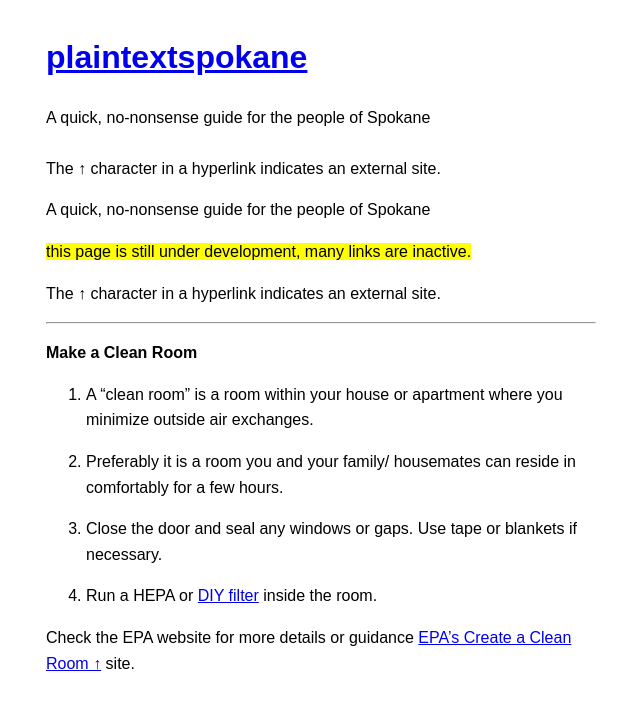
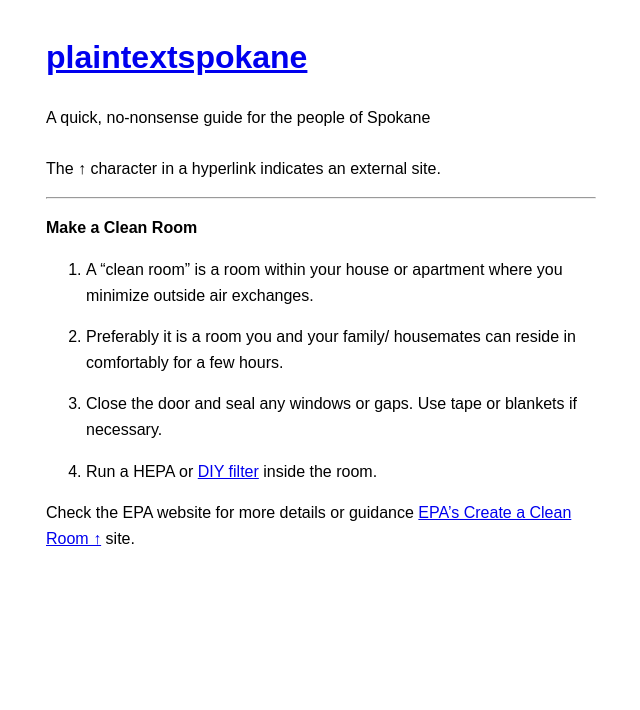
Before and after one commit to plaintextspokane/plaintextspokane.github.io, a Jekyll site: the page built from clean-room.md, in a window 1280 px wide. Shown: the top 710 px of the page, without its empty margins (319-959 px from the left). Built offline with Jekyll 4.4.1, drawn with Linux system fonts in a browser that asks for light colours; our own code applies the rules of GitHub Pages for plain Markdown files.

Commit message:
Update clean-room.md

```diff
--- a/clean-room.md
+++ b/clean-room.md
@@ -1,11 +1,4 @@
-A quick, no-nonsense guide for the people of Spokane
-
-<mark>this page is still under development, many links are inactive.</mark>
-
-The ↑ character in a hyperlink indicates an external site.
-
 ---
-
 **Make a Clean Room**
 
 1. A "clean room" is a room within your house or apartment where you minimize outside air exchanges.
```
